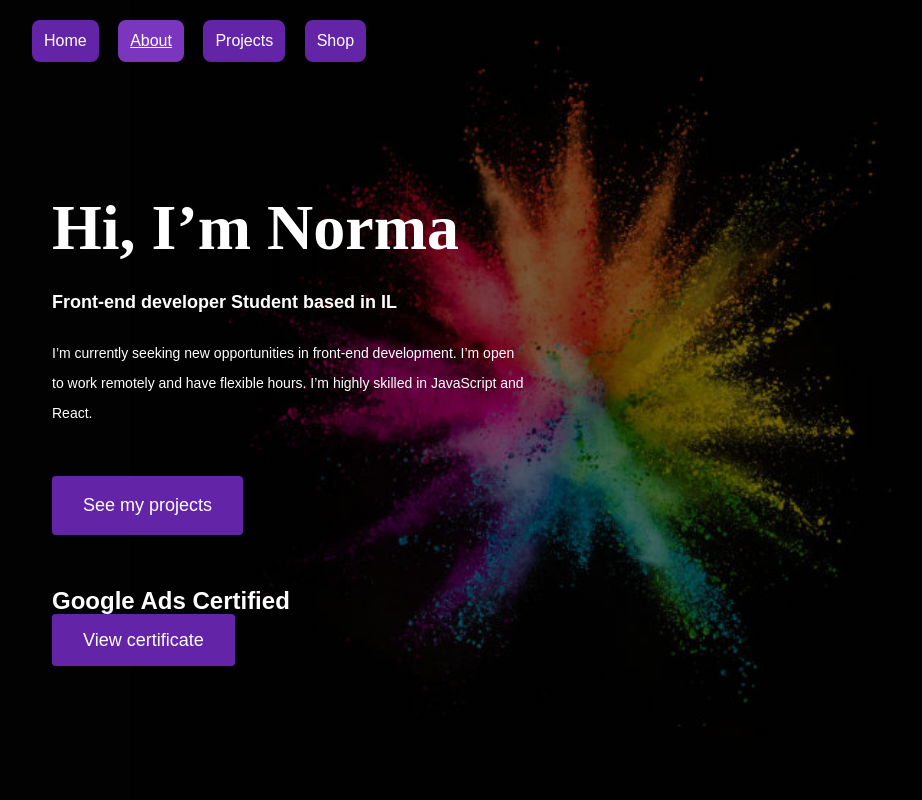
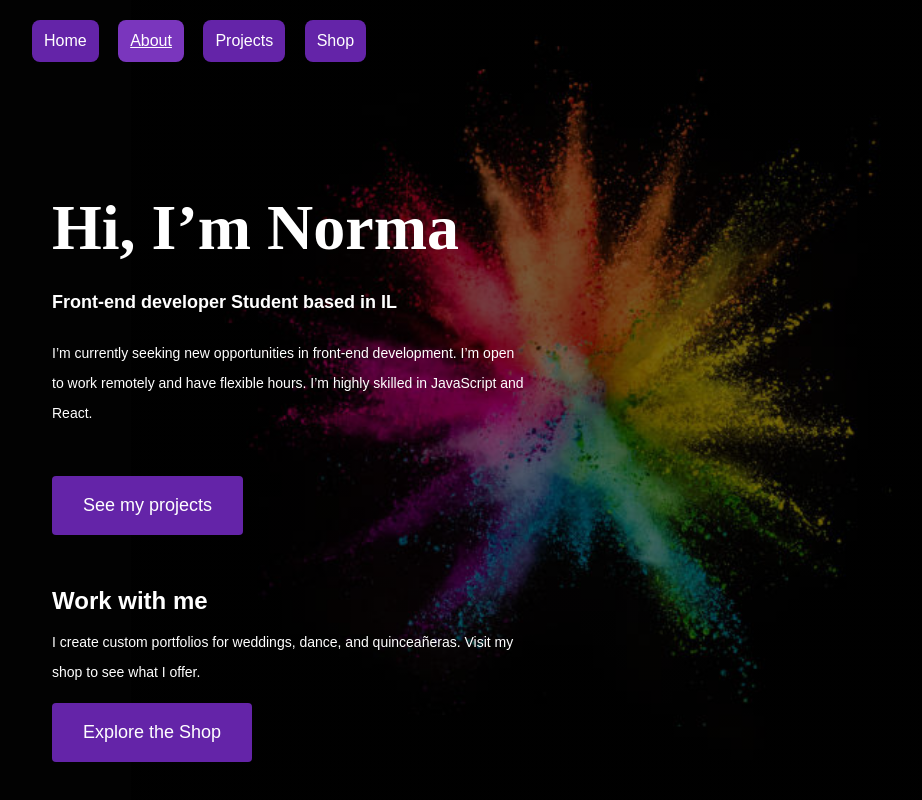
Before and after one commit to fabelanorma3010/My-projects-in-My-She-codes-class, a plain HTML site: page about.html in a window 1280 px wide. Shown: the top 800 px of the page, without its empty margins (68-990 px from the left). Drawn offline with nearby package versions, Linux system fonts and the light colour scheme; a script that the page names is missing.

Commit message:
update about.html

```diff
--- a/about.html
+++ b/about.html
@@ -59,6 +59,11 @@
               skilled in JavaScript and React.
             </p>
             <a href="work.html" class="btn btn-branding">See my projects</a>
+            <section class="mt-5" aria-labelledby="work-with-me-title">
+              <h3 id="work-with-me-title">Work with me</h3>
+              <p>I create custom portfolios for weddings, dance, and quinceañeras. Visit my shop to see what I offer.</p>
+              <a href="shop.html" class="btn btn-branding">Explore the Shop</a>
+            </section>
             <section class="mt-5" aria-labelledby="certification-title">
               <h3 id="certification-title">Google Ads Certified</h3>
               <a
```
